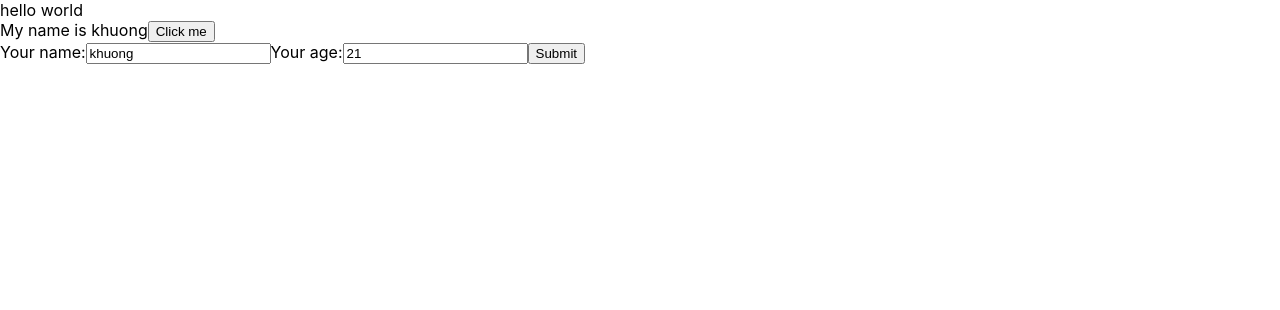
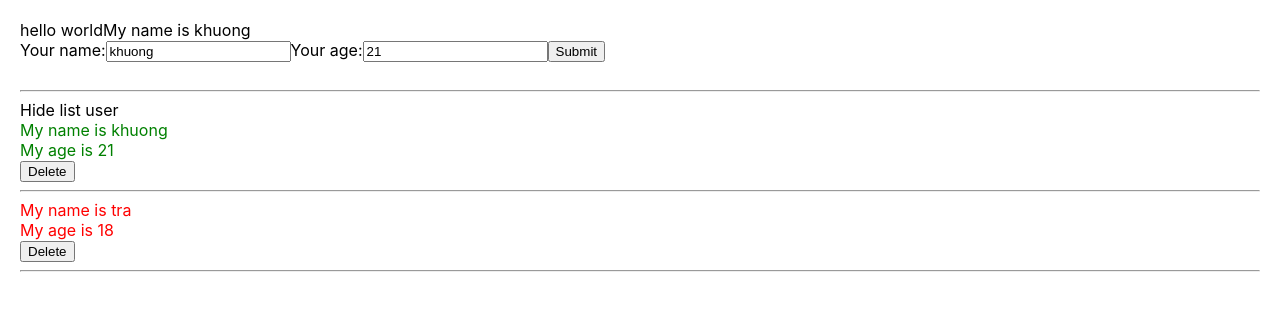
Before and after one commit to QuangKhuong3001/Test-Demo-React, a React (Create React App) app: page / in a window 1280 px wide. Shown: the top 310 px of the page. Built offline with nearby package versions, Linux system fonts and the light colour scheme.

Commit message:
chapter 2

```diff
--- a/package.json
+++ b/package.json
@@ -13,6 +13,7 @@
     "redux": "4.2.0",
     "redux-devtools-extension": "2.13.9",
     "redux-thunk": "2.4.1",
+    "sass": "^1.79.4",
     "web-vitals": "2.1.4"
   },
   "scripts": {
--- a/src/App.js
+++ b/src/App.js
@@ -1,7 +1,4 @@
-import logo from './logo.svg';
-import './App.css';
-import { useDispatch, useSelector } from 'react-redux';
-import { increaseCounter, decreaseCounter } from './redux/action/counterAction';
+import './App.scss';
 import MyComponent from './components/MyComponent';
 import React from 'react';
 
@@ -11,7 +8,7 @@ class App extends React.Component {
 
   render() {
     return (
-      <div>
+      <div className='app-container'>
         hello world
         <MyComponent></MyComponent>
       </div>
--- a/src/App.css
+++ b/src/App.scss
@@ -1,4 +1,5 @@
 body {
+  padding: 20px;
   margin: 0;
   font-family: -apple-system, BlinkMacSystemFont, 'Segoe UI', 'Roboto', 'Oxygen',
     'Ubuntu', 'Cantarell', 'Fira Sans', 'Droid Sans', 'Helvetica Neue',
--- a/src/components/UserInfo.js
+++ b/src/components/AddUserInfo.js
@@ -1,6 +1,6 @@
 import React from "react";
 
-class UserInfo extends React.Component {
+class AddUserInfo extends React.Component {
     state = {
         name: 'khuong',
         age: 21
@@ -20,13 +20,16 @@ class UserInfo extends React.Component {
 
     handleOnSubmit = (event) => {
         event.preventDefault();
-        console.log(this.state);
+        this.props.handleAddNewUser({
+            id: Math.floor((Math.random() * 100) + 1) + '-random',
+            name: this.state.name,
+            age: this.state.age
+        });
     }
 
     render() {
         return (
-            <div>My name is {this.state.name}
-                <button onClick={(event) => { this.handleClick(event) }}>Click me</button>
+            <>My name is {this.state.name}
                 <form onSubmit={this.handleOnSubmit}>
                     <label>Your name:</label>
                     <input
@@ -44,11 +47,12 @@ class UserInfo extends React.Component {
                     <button>
                         Submit
                     </button>
-                </form></div>
+                </form>
+            </>
         )
     }
 
 
 }
 
-export default UserInfo;
+export default AddUserInfo;
--- /dev/null
+++ b/src/components/DisplayInfo.js
@@ -0,0 +1,69 @@
+import React from "react";
+import '../scss/DisplayInfo.scss';
+
+class DisplayInfo extends React.Component {
+
+    constructor(props) {
+        console.log('call constructer');
+        super(props);
+        this.state = {
+            isShowListUser: true
+        }
+    }
+
+    handleShowHide = () => {
+        this.setState({
+            isShowListUser: !this.state.isShowListUser
+        })
+    }
+
+    componentDidMount() {
+        console.log('didmouse');
+        setTimeout(() => {
+            document.title = 'KhuongQuang'
+        }, 3000);
+    }
+
+    componentDidUpdate(prevProps, prevState) {
+        console.log('did update', this.props, prevProps)
+        if (this.props.listUser.length === 5) {
+            alert('5 user')
+        }
+    }
+
+    render() {
+
+        const { listUser } = this.props;
+
+        return (
+            <>
+                {console.log('render')}
+                <div className="display-info-container">
+                    <span onClick={() => { this.handleShowHide() }}>
+                        {this.state.isShowListUser === true ? "Hide list user" : "Show list user"}
+                    </span>
+                    {this.state.isShowListUser &&
+                        <>
+                            {
+                                listUser.map((user, index) => {
+                                    return (
+                                        <div key={user.id} className={+user.age > 18 ? "green" : "red"}>
+                                            <div>My name is {user.name}</div>
+                                            <div>My age is {user.age}</div>
+                                            <div>
+                                                <button onClick={() => this.props.handleDeleteUser(user.id)}>Delete</button>
+                                            </div>
+                                            <hr></hr>
+                                        </div>
+                                    )
+                                })
+                            }
+                        </>
+                    }
+                </div>
+            </>
+        )
+    }
+}
+
+export default DisplayInfo
--- a/src/components/MyComponent.js
+++ b/src/components/MyComponent.js
@@ -1,12 +1,45 @@
 import React from "react";
-import UserInfo from "./UserInfo";
+import AddUserInfo from "./AddUserInfo";
+import DisplayInfo from "./DisplayInfo";
 
 class MyComponent extends React.Component {
+
+    state = {
+        listUser: [
+            { id: 1, name: "khuong", age: 21 },
+            { id: 2, name: "tra", age: 18 }
+        ]
+    }
+
+    handleAddNewUser = (userObj) => {
+        this.setState({
+            listUser: [userObj, ...this.state.listUser]
+        })
+    }
+
+    handleDeleteUser = (userId) => {
+        let listUserClone = this.state.listUser;
+        listUserClone = listUserClone.filter(item => item.id !== userId)
+        this.setState({
+            listUser: listUserClone
+        })
+    }
+
     render() {
+
         return (
-            <div>
-                <UserInfo />
-            </div>
+            <>
+                <AddUserInfo
+                    handleAddNewUser={this.handleAddNewUser}
+
+                />
+                <br />
+                <hr />
+                <DisplayInfo
+                    listUser={this.state.listUser}
+                    handleDeleteUser={this.handleDeleteUser}
+                />
+            </>
         );
     }
 }
--- a/src/index.js
+++ b/src/index.js
@@ -8,9 +8,9 @@ import store from './redux/store';
 const root = ReactDOM.createRoot(document.getElementById('root'));
 root.render(
   <Provider store={store}>
-    <React.StrictMode>
-      <App />
-    </React.StrictMode>
+    {/* <React.StrictMode> */}
+    <App />
+    {/* </React.StrictMode> */}
   </Provider>
 );
 
--- /dev/null
+++ b/src/scss/DisplayInfo.scss
@@ -0,0 +1,8 @@
+.display-info-container{
+    .red{
+        color:red;
+    }
+    .green{
+        color: green;
+    }
+}
```
Also changed, not shown: 1 other file (tests, documents, lock files or other folders).
